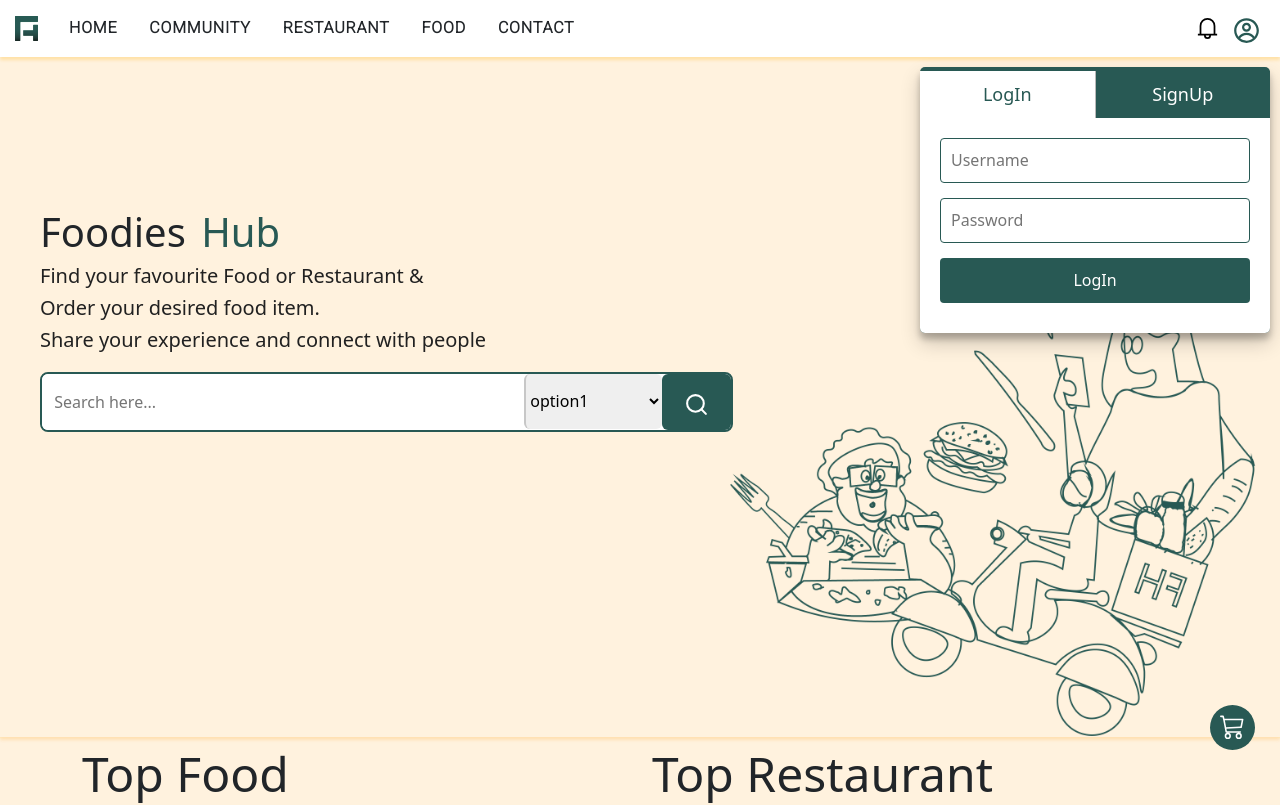
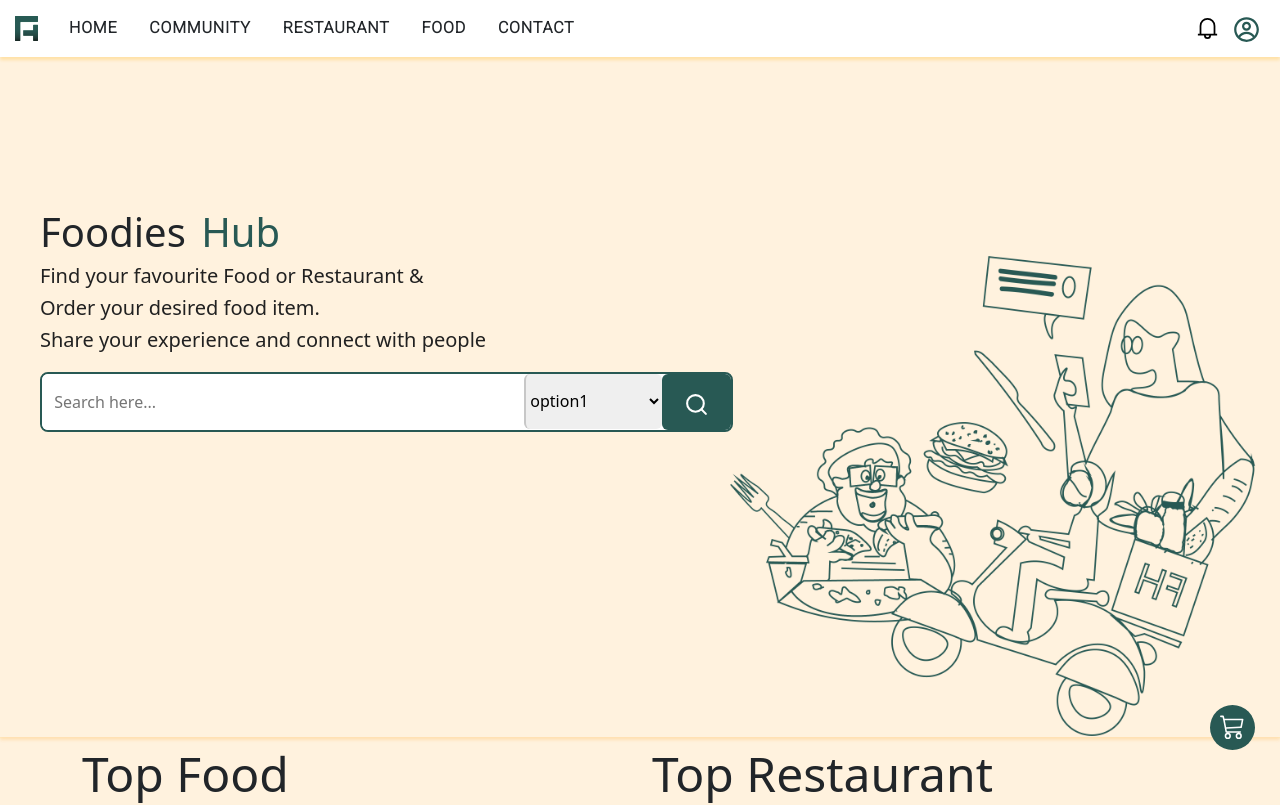
Before and after one commit to Marshmalow212/Foodies_hub, a React (Create React App) app in the folder frontend/: page / in a window 1280 px wide. Shown: the top 805 px of the page. Built offline with nearby package versions, Linux system fonts and the light colour scheme; a web font is replaced by a local one.

Commit message:
login page attached with button

```diff
--- a/frontend/src/Home/Home.js
+++ b/frontend/src/Home/Home.js
@@ -8,7 +8,6 @@ import TopRestaurant from './TopRestaurant';
 import HomeFeeds from './HomeFeeds';
 import RightNavigation from './RightNavigation';
 import Cart from '../Templates/CartButton';
-import UserSign from '../Roles/UserSign';
 import "./Home.css"
 
 class Home extends Component {
@@ -20,26 +19,31 @@ class Home extends Component {
     }
 
     render() {
+
+        // home feeds generating
+        let homeFeed = [];
+        for (var i = 0; i < 4; i++) {
+            homeFeed.push(<HomeFeeds />);
+        }
         return (
-            <div className="bgnormal" style={{position: "relative"}}>
-                <Header/>
-                {console.log(this.props.recv)}
+            <div className="bgnormal" style={{ position: "relative" }}>
+                <Header />
+                {/* {console.log(this.props.recv)} */}
                 {/* {this.props.recv===true?<UserSign/>:""} */}
-                <UserSign/>
 
                 <div className="sec-1">
                     <div className="HomeIntro">
-                        <h1>Foodies <span style={{color:"#285954"}}>Hub</span></h1>
-                        <h5 style={{color:"#212121"}}>Find your favourite Food or Restaurant &</h5>
-                        <h5 style={{color:"#212121"}}>Order your desired food item.</h5>
-                        <h5 style={{color:"#212121"}}>Share your experience and connect with people</h5>
+                        <h1>Foodies <span style={{ color: "#285954" }}>Hub</span></h1>
+                        <h5 style={{ color: "#212121" }}>Find your favourite Food or Restaurant &</h5>
+                        <h5 style={{ color: "#212121" }}>Order your desired food item.</h5>
+                        <h5 style={{ color: "#212121" }}>Share your experience and connect with people</h5>
                     </div>
-                    <TestSearchBar/>
+                    <TestSearchBar />
                     {/* <Search /> */}
-                    <Cart/>
+                    <Cart />
                 </div>
 
-            <div className="container" style={{height:"100vh"}}>
+                <div className="container" style={{ height: "100vh" }}>
                     {/* Top Section*/}
                     <div className="row">
                         <div className="col-sm-6 ">
@@ -57,20 +61,17 @@ class Home extends Component {
                 </div>
 
                 <div className="FeedText">
-                <div className="display-4 my-md-2 mx-md-2 text-dark">Foodies <span style={{color:"#ffff",background:"#285954"}}>Feeds</span></div>
+                    <div className="display-4 my-md-2 mx-md-2 text-dark">Foodies <span style={{ color: "#ffff", background: "#285954" }}>Feeds</span></div>
                 </div>
 
-            <div className="sec-3" style={{display:"flex"}}>
-                <div className="RightFeeds" style={{width:"55%"}} >
-                    <HomeFeeds/>
-                    <HomeFeeds/>
-                    <HomeFeeds/>
-                    <HomeFeeds/>
+                <div className="sec-3" style={{ display: "flex" }}>
+                    <div className="RightFeeds" style={{ width: "55%" }} >
+                        {homeFeed}
                     </div>
-                <div className="LeftSticky" style={{width:"45%"}}><RightNavigation/></div>
+                    <div className="LeftSticky" style={{ width: "45%" }}><RightNavigation /></div>
                 </div>
 
-            <Footer/>
+                <Footer />
 
             </div>
 
--- a/frontend/src/Roles/UserSign.css
+++ b/frontend/src/Roles/UserSign.css
@@ -1,7 +1,7 @@
 .user-sign-container {
-  margin: 10px;
+  margin: 2px;
   background: #285954;
-  width: 350px;
+  width: auto;
   padding-top: 4px;
   float: right;
   border-radius: 5px;
--- a/frontend/src/Roles/UserSign.js
+++ b/frontend/src/Roles/UserSign.js
@@ -10,7 +10,6 @@ function UserSign() {
     };
 
     return (
-        <div>
             <div className="user-sign-container">
                 <div className="bloc-tabs">
                     <button
@@ -52,7 +51,6 @@ function UserSign() {
                     </div>
                 </div>
             </div>
-        </div>
     )
 }
 
--- a/frontend/src/Templates/Header.css
+++ b/frontend/src/Templates/Header.css
@@ -46,3 +46,8 @@ a:hover:after {
   font-size: 21px;
   margin-right: 15px;
 }
+
+/* user sign modal styles */
+.user-sign-modal{
+  background:rgba(255, 188, 43, 0);
+}
--- a/frontend/src/Templates/Header.js
+++ b/frontend/src/Templates/Header.js
@@ -6,35 +6,56 @@ import { CgProfile } from "react-icons/cg";
 import { GrNotification } from "react-icons/gr";
 import UserSign from '../Roles/UserSign';
 import Home from '../Home/Home';
+import { Modal, ModalBody } from 'reactstrap';
 
 class Header extends Component {
     constructor(props) {
         super(props);
         this.state = {
-            passState:false,
+            showForm:false
         }
-        this.stateSign=this.stateSign.bind(this);
+        this.stateSign = this.stateSign.bind(this);
+        this.outClickClose = this.outClickClose.bind(this);
     }
 
     //not passing line 24,30 {issue}
-    stateSign(e){
+    stateSign(e) {
         e.preventDefault();
-        if(this.state.passState){
-            this.setState({passState:false});
-            <Home recv={this.state.passState}/>;
-            console.log('clicked 1')
+
+        if(!this.state.showForm){
+            this.setState({showForm:!this.state.showForm});
         }
-        else{
-            console.log('clicked 2');
-            this.setState({passState:true});
-            <Home recv={this.state.passState}/>;
+
+        // if (this.state.passState) {
+        //     this.setState({ passState: false });
+        //     <Home recv={this.state.passState} />;
+        //     console.log('clicked 1')
+        // }
+        // else {
+        //     console.log('clicked 2');
+        //     this.setState({ passState: true });
+        //     <Home recv={this.state.passState} />;
+        // }
     }
+    outClickClose(){
+        setTimeout(() => {
+            this.setState({showForm:!this.state.showForm});
+        }, 5000);
     }
+
+
     render() {
         return (
+            <div >
+
+
+                    <Modal isOpen={this.state.showForm}  className="user-sign-modal" onMouseLeave={(e)=>this.outClickClose()}>
+                        <UserSign />
+                    </Modal>
+
                 <div className="header-container">
                     <nav className="navbar navbar-expand-lg">
-                    <a href="#" className="fhlogo" ><img src={fhlogo} alt="logo" width="23" height="25"/></a>
+                        <a href="#" className="fhlogo" ><img src={fhlogo} alt="logo" width="23" height="25" /></a>
                         <ul className="nav me-auto mb-2 mb-lg-0 mr-2 ">
                             <li className="nav-item "><a href="/" className="nav-link text-dark">Home</a></li>
                             <li className="nav-item "><a href="#" className="nav-link text-dark">Community</a></li>
@@ -43,13 +64,14 @@ class Header extends Component {
                             <li className="nav-item "><a href="#" className="nav-link text-dark">Contact</a></li>
 
                         </ul>
-                    <a href="#" className="foodies-notification"><GrNotification/></a>
+                        <a href="#" className="foodies-notification"><GrNotification /></a>
                         {/* <a href="#" className="foodies-profile">
                         <CgProfile/></a> */}
-                    <div className="foodies-profile" onClick={this.stateSign}>
-                        <CgProfile/>
+                        <a className="foodies-profile" onClick={this.stateSign}>
+                            <CgProfile />
+                        </a>
+                    </nav>
                 </div>
-                </nav>
             </div>
         );
     }
--- a/frontend/src/index.css
+++ b/frontend/src/index.css
@@ -132,3 +132,8 @@ a {
   font-weight: 2rem;
   padding: .5rem;
 }
+
+/* user sign modal styles
+.user-sign-modal{
+  background:rgba(255, 225, 179, 0);
+} */
```
Also changed, not shown: frontend/src/Templates/HistoryHook.js (deleted, +0 -9 lines). Lines whose indentation alone changed are shown as unchanged.
